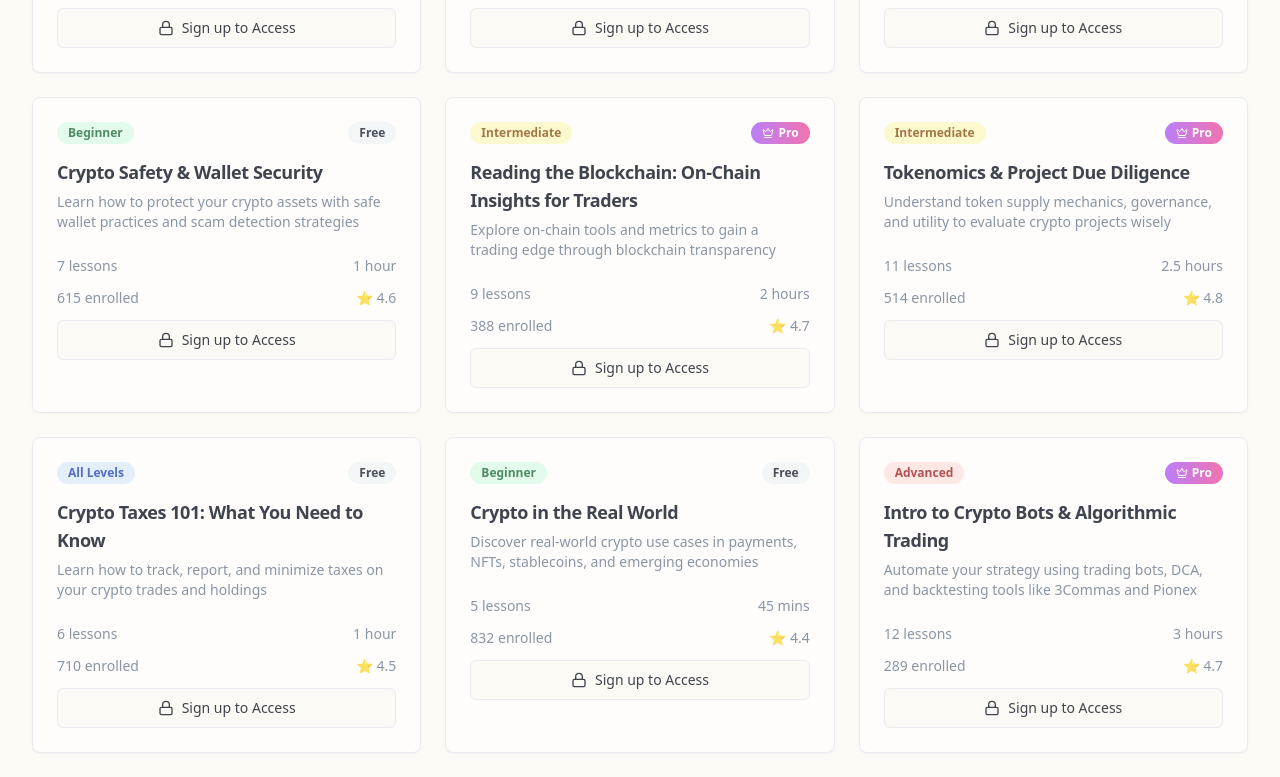
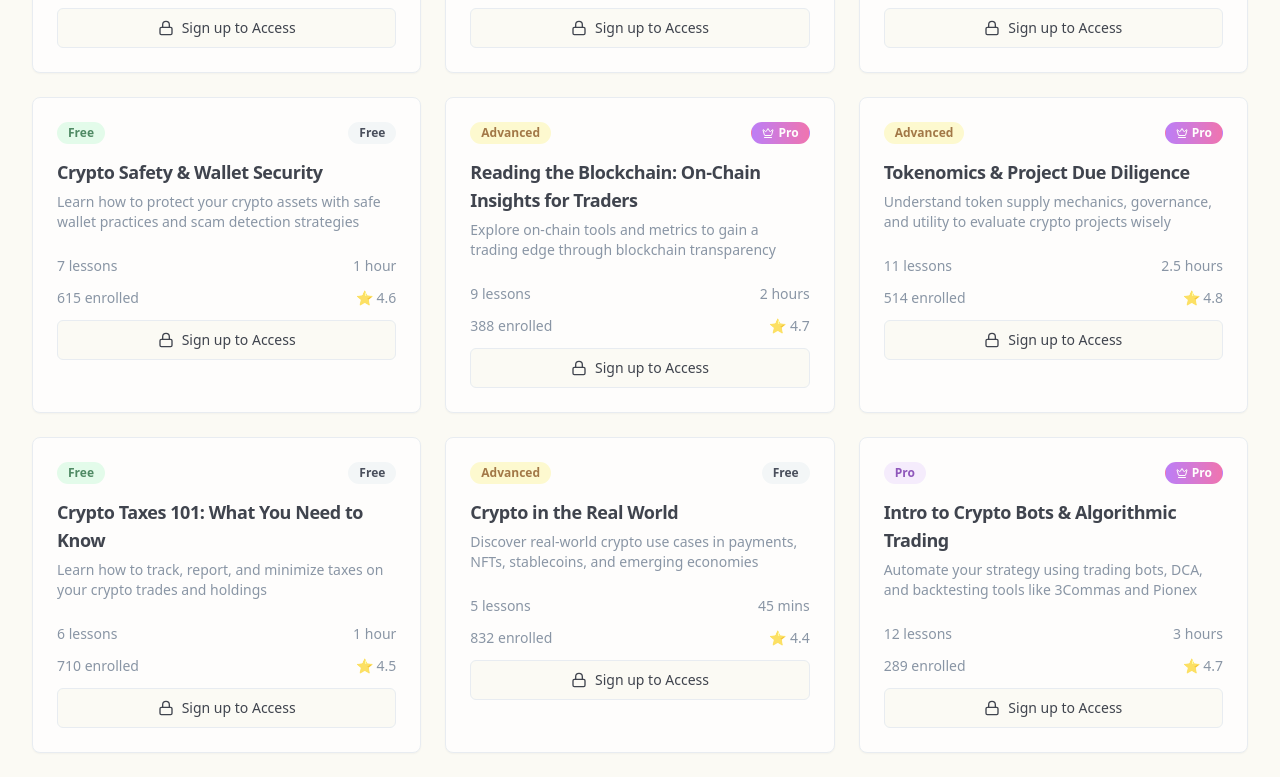
Before and after one commit to sugartrades/sugar-flow-academy, a React (Vite) app: page /courses in a window 1280 px wide. Shown: the part 1400-2177 px from the top of the page. Built offline with nearby package versions, Linux system fonts and the light colour scheme.

Commit message:
Fix: Course card badge inconsistencies
Updated the course card badges to correctly reflect the "Advanced" tier, ensuring consistency with the course access levels. Edited `src/components/courses/CourseCard.tsx`.

```diff
--- a/src/components/courses/CourseCard.tsx
+++ b/src/components/courses/CourseCard.tsx
@@ -15,10 +15,9 @@ interface CourseCardProps {
 export function CourseCard({ course, isAuthenticated, onCourseAction }: CourseCardProps) {
   const getDifficultyColor = (difficulty: string) => {
     switch (difficulty.toLowerCase()) {
-      case 'beginner': return 'bg-green-100 text-green-800';
-      case 'intermediate': return 'bg-yellow-100 text-yellow-800';
-      case 'advanced': return 'bg-red-100 text-red-800';
-      case 'all levels': return 'bg-blue-100 text-blue-800';
+      case 'free': return 'bg-green-100 text-green-800';
+      case 'advanced': return 'bg-yellow-100 text-yellow-800';
+      case 'pro': return 'bg-purple-100 text-purple-800';
       default: return 'bg-gray-100 text-gray-800';
     }
   };
--- a/src/data/coursesData.ts
+++ b/src/data/coursesData.ts
@@ -16,7 +16,7 @@ export const courses: Course[] = [
     id: 1,
     title: "Cryptocurrency Fundamentals",
     description: "Learn the basics of blockchain, Bitcoin, and major cryptocurrencies",
-    difficulty: "Beginner",
+    difficulty: "Free",
     duration: "2 hours",
     lessons: 12,
     enrolled: 1420,
@@ -27,7 +27,7 @@ export const courses: Course[] = [
     id: 2,
     title: "Technical Analysis Mastery",
     description: "Master chart patterns, indicators, and trading signals",
-    difficulty: "Intermediate",
+    difficulty: "Pro",
     duration: "4 hours",
     lessons: 18,
     enrolled: 890,
@@ -38,7 +38,7 @@ export const courses: Course[] = [
     id: 3,
     title: "Risk Management Strategies",
     description: "Protect your capital with proven risk management techniques",
-    difficulty: "Beginner",
+    difficulty: "Free",
     duration: "1.5 hours",
     lessons: 8,
     enrolled: 756,
@@ -60,7 +60,7 @@ export const courses: Course[] = [
     id: 5,
     title: "DeFi and Yield Farming",
     description: "Explore decentralized finance opportunities and strategies",
-    difficulty: "Intermediate",
+    difficulty: "Pro",
     duration: "2.5 hours",
     lessons: 10,
     enrolled: 612,
@@ -71,7 +71,7 @@ export const courses: Course[] = [
     id: 6,
     title: "Portfolio Diversification",
     description: "Build a balanced crypto portfolio that minimizes risk",
-    difficulty: "Beginner",
+    difficulty: "Free",
     duration: "1 hour",
     lessons: 6,
     enrolled: 934,
@@ -82,7 +82,7 @@ export const courses: Course[] = [
     id: 7,
     title: "Crypto Safety & Wallet Security",
     description: "Learn how to protect your crypto assets with safe wallet practices and scam detection strategies",
-    difficulty: "Beginner",
+    difficulty: "Free",
     duration: "1 hour",
     lessons: 7,
     enrolled: 615,
@@ -93,7 +93,7 @@ export const courses: Course[] = [
     id: 8,
     title: "Reading the Blockchain: On-Chain Insights for Traders",
     description: "Explore on-chain tools and metrics to gain a trading edge through blockchain transparency",
-    difficulty: "Intermediate",
+    difficulty: "Advanced",
     duration: "2 hours",
     lessons: 9,
     enrolled: 388,
@@ -104,7 +104,7 @@ export const courses: Course[] = [
     id: 9,
     title: "Tokenomics & Project Due Diligence",
     description: "Understand token supply mechanics, governance, and utility to evaluate crypto projects wisely",
-    difficulty: "Intermediate",
+    difficulty: "Advanced",
     duration: "2.5 hours",
     lessons: 11,
     enrolled: 514,
@@ -115,7 +115,7 @@ export const courses: Course[] = [
     id: 10,
     title: "Crypto Taxes 101: What You Need to Know",
     description: "Learn how to track, report, and minimize taxes on your crypto trades and holdings",
-    difficulty: "All Levels",
+    difficulty: "Free",
     duration: "1 hour",
     lessons: 6,
     enrolled: 710,
@@ -126,7 +126,7 @@ export const courses: Course[] = [
     id: 11,
     title: "Crypto in the Real World",
     description: "Discover real-world crypto use cases in payments, NFTs, stablecoins, and emerging economies",
-    difficulty: "Beginner",
+    difficulty: "Advanced",
     duration: "45 mins",
     lessons: 5,
     enrolled: 832,
@@ -137,7 +137,7 @@ export const courses: Course[] = [
     id: 12,
     title: "Intro to Crypto Bots & Algorithmic Trading",
     description: "Automate your strategy using trading bots, DCA, and backtesting tools like 3Commas and Pionex",
-    difficulty: "Advanced",
+    difficulty: "Pro",
     duration: "3 hours",
     lessons: 12,
     enrolled: 289,
@@ -148,7 +148,7 @@ export const courses: Course[] = [
     id: 13,
     title: "Mastering Market Sentiment",
     description: "Use sentiment tools, social trends, and news flow to anticipate crypto market shifts",
-    difficulty: "Intermediate",
+    difficulty: "Advanced",
     duration: "1.5 hours",
     lessons: 8,
     enrolled: 477,
--- a/src/pages/Courses.tsx
+++ b/src/pages/Courses.tsx
@@ -1,4 +1,3 @@
-
 import React, { useState } from 'react';
 import { Header } from '@/components/Header';
 import { useAuth } from '@/contexts/AuthContext';
@@ -18,8 +17,7 @@ export default function Courses() {
     const matchesSearch = course.title.toLowerCase().includes(searchTerm.toLowerCase()) ||
                          course.description.toLowerCase().includes(searchTerm.toLowerCase());
     const matchesDifficulty = selectedDifficulty === 'all' ||
-                             course.difficulty.toLowerCase() === selectedDifficulty ||
-                             (selectedDifficulty === 'all levels' && course.difficulty === 'All Levels');
+                             course.difficulty.toLowerCase() === selectedDifficulty;
     return matchesSearch && matchesDifficulty;
   });
 
```
